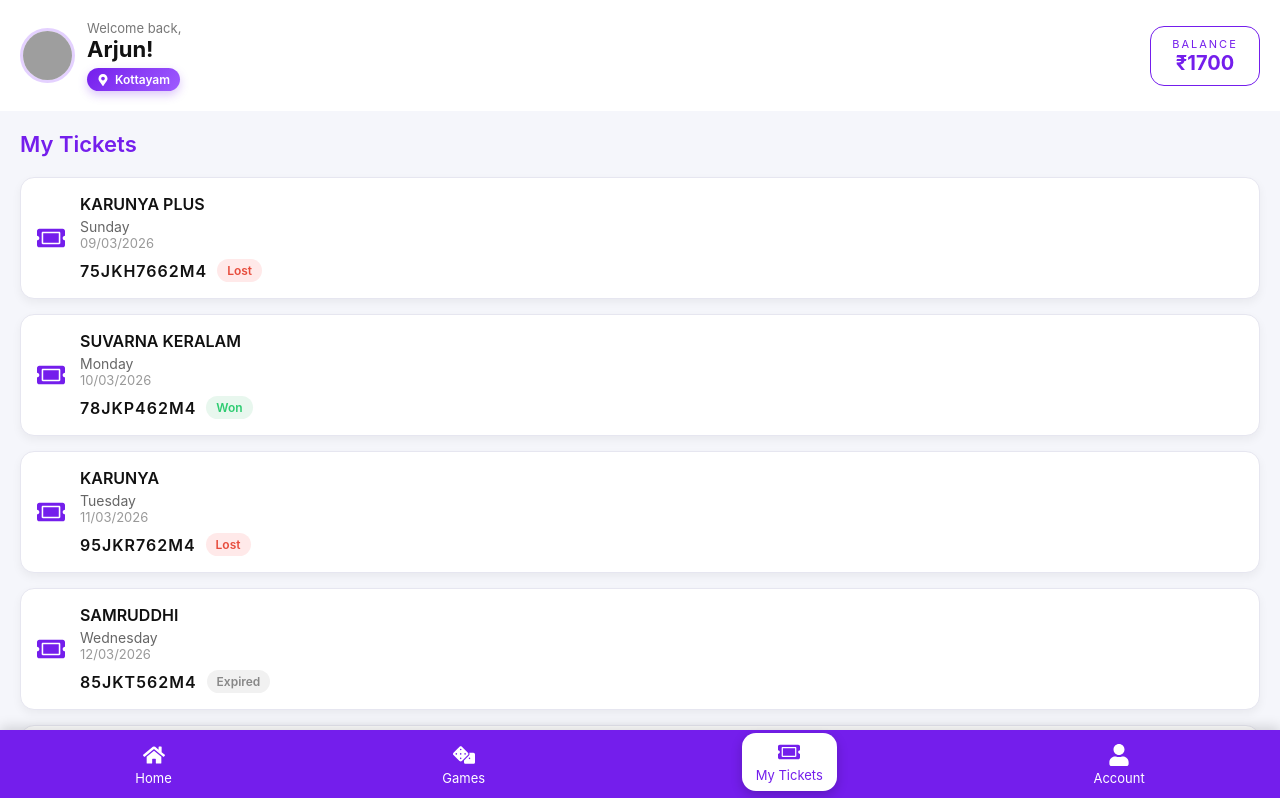
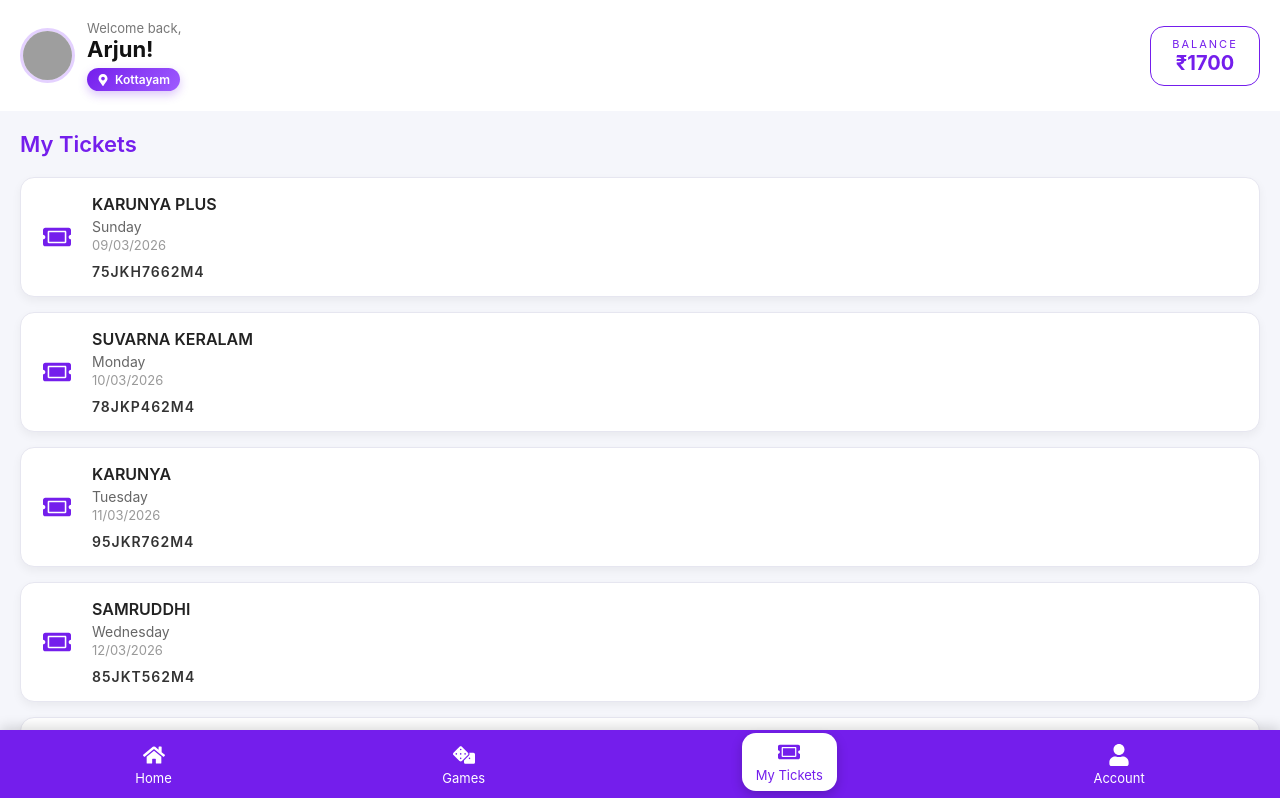
Before and after one commit to reluctant-king/Mini_Lotto_web_app, a React (Vite) app: page /my-tickets in a window 1280 px wide. Shown: the top 798 px of the page. Built offline with nearby package versions, Linux system fonts and the light colour scheme; grey boxes are pictures that could not be loaded.

Commit message:
myticket update

```diff
--- a/src/components/MyTicket/MyTicket.jsx
+++ b/src/components/MyTicket/MyTicket.jsx
@@ -7,50 +7,43 @@ const tickets = [
     name: "KARUNYA PLUS",
     day: "Sunday",
     date: "09/03/2026",
-    number: "75JKH7662M4",
-    status: "lost"
+    number: "75JKH7662M4"
   },
   {
     name: "SUVARNA KERALAM",
     day: "Monday",
     date: "10/03/2026",
-    number: "78JKP462M4",
-    status: "won"
+    number: "78JKP462M4"
   },
   {
     name: "KARUNYA",
     day: "Tuesday",
     date: "11/03/2026",
-    number: "95JKR762M4",
-    status: "lost"
+    number: "95JKR762M4"
   },
   {
     name: "SAMRUDDHI",
     day: "Wednesday",
     date: "12/03/2026",
-    number: "85JKT562M4",
-    status: "expired"
+    number: "85JKT562M4"
   },
   {
     name: "BHAGYATHARA",
     day: "Thursday",
     date: "13/03/2026",
-    number: "35ZKD962M4",
-    status: "expired"
+    number: "35ZKD962M4"
   },
   {
     name: "STHREE SAKTHI",
     day: "Friday",
     date: "14/03/2026",
-    number: "25JKQ362O4",
-    status: "lost"
+    number: "25JKQ362O4"
   },
   {
     name: "DHANALEKSHMI",
     day: "Saturday",
     date: "15/03/2026",
-    number: "7GJKX162M4",
-    status: "won"
+    number: "7GJKX162M4"
   }
 ];
 
@@ -76,19 +69,6 @@ export default function MyTickets() {
 
               <div className="ticketBottomRow">
                 <span className="ticketNumber">{ticket.number}</span>
-
-                {ticket.status === "won" && (
-                  <span className="ticketWon">Won</span>
-                )}
-
-                {ticket.status === "lost" && (
-                  <span className="ticketLost">Lost</span>
-                )}
-
-                {ticket.status === "expired" && (
-                  <span className="ticketExpired">Expired</span>
-                )}
-
               </div>
 
             </div>
--- a/src/components/MyTicket/myticket.css
+++ b/src/components/MyTicket/myticket.css
@@ -3,6 +3,8 @@ padding:20px;
 background:#f5f6fb;
 min-height:100vh;
 }
+
+/* PAGE TITLE */
 
 .ticketPageTitle{
 font-size:22px;
@@ -11,7 +13,7 @@ margin-bottom:20px;
 font-weight:600;
 }
 
-/* LIST */
+/* LIST CONTAINER */
 
 .ticketListContainer{
 display:flex;
@@ -19,7 +21,7 @@ flex-direction:column;
 gap:15px;
 }
 
-/* CARD */
+/* TICKET CARD */
 
 .ticketCardBox{
 display:flex;
@@ -34,6 +36,8 @@ transition:all .25s ease;
 
 .ticketCardBox:hover{
 border-color:#741eec;
+transform:translateY(-2px);
+box-shadow:0 6px 16px rgba(0,0,0,0.08);
 }
 
 /* ICON */
@@ -43,15 +47,24 @@ font-size:28px;
 color:#741eec;
 display:flex;
 align-items:center;
+justify-content:center;
+min-width:40px;
 }
 
 /* INFO */
+
+.ticketInfoBox{
+flex:1;
+}
 
 .ticketInfoBox h3{
 margin:0;
 font-size:16px;
 font-weight:600;
+color:#222;
 }
+
+/* DAY */
 
 .ticketDay{
 font-size:14px;
@@ -59,76 +72,28 @@ color:#666;
 margin-top:4px;
 }
 
+/* DATE */
+
 .ticketDate{
 font-size:13px;
 color:#999;
+margin-top:2px;
 }
 
-/* BOTTOM */
+/* BOTTOM ROW */
 
 .ticketBottomRow{
 display:flex;
 justify-content:space-between;
 align-items:center;
-margin-top:8px;
+margin-top:10px;
 }
+
+/* TICKET NUMBER */
 
 .ticketNumber{
 font-weight:600;
 letter-spacing:1px;
+color:#333;
+font-size:14px;
 }
-
-.ticketCheck{
-color:#2ecc71;
-font-size:18px;
-font-weight:bold;
-}
-
-.ticketActive{
-background:#e8f7ee;
-color:#2ecc71;
-font-size:12px;
-font-weight:600;
-padding:3px 8px;
-border-radius:12px;
-margin-left:10px;
-}
-.ticketExpired{
-background:#ffeaea;
-color:#e74c3c;
-font-size:12px;
-font-weight:600;
-padding:4px 10px;
-border-radius:14px;
-margin-left:10px;
-}
-
-.ticketWon{
-background:#e8f7ee;
-color:#2ecc71;
-font-size:12px;
-font-weight:600;
-padding:4px 10px;
-border-radius:14px;
-margin-left:10px;
-}
-
-.ticketLost{
-background:#ffe9e9;
-color:#e74c3c;
-font-size:12px;
-font-weight:600;
-padding:4px 10px;
-border-radius:14px;
-margin-left:10px;
-}
-
-.ticketExpired{
-background:#f1f1f1;
-color:#888;
-font-size:12px;
-font-weight:600;
-padding:4px 10px;
-border-radius:14px;
-margin-left:10px;
-}
```
